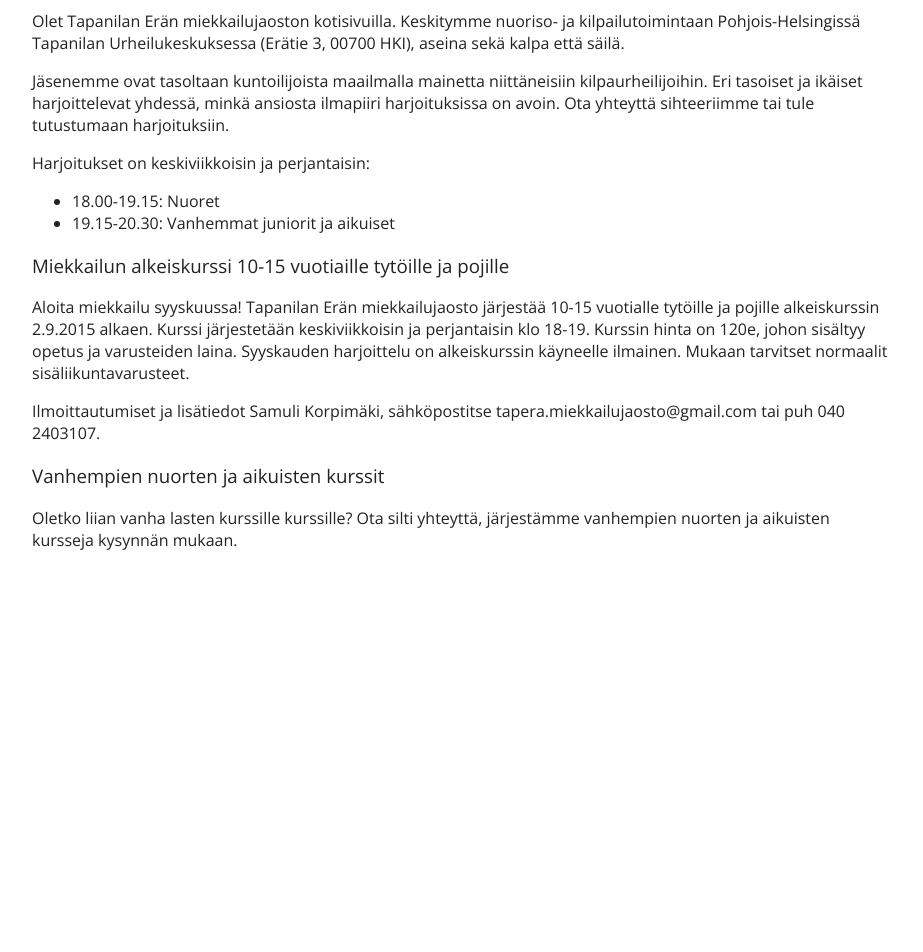
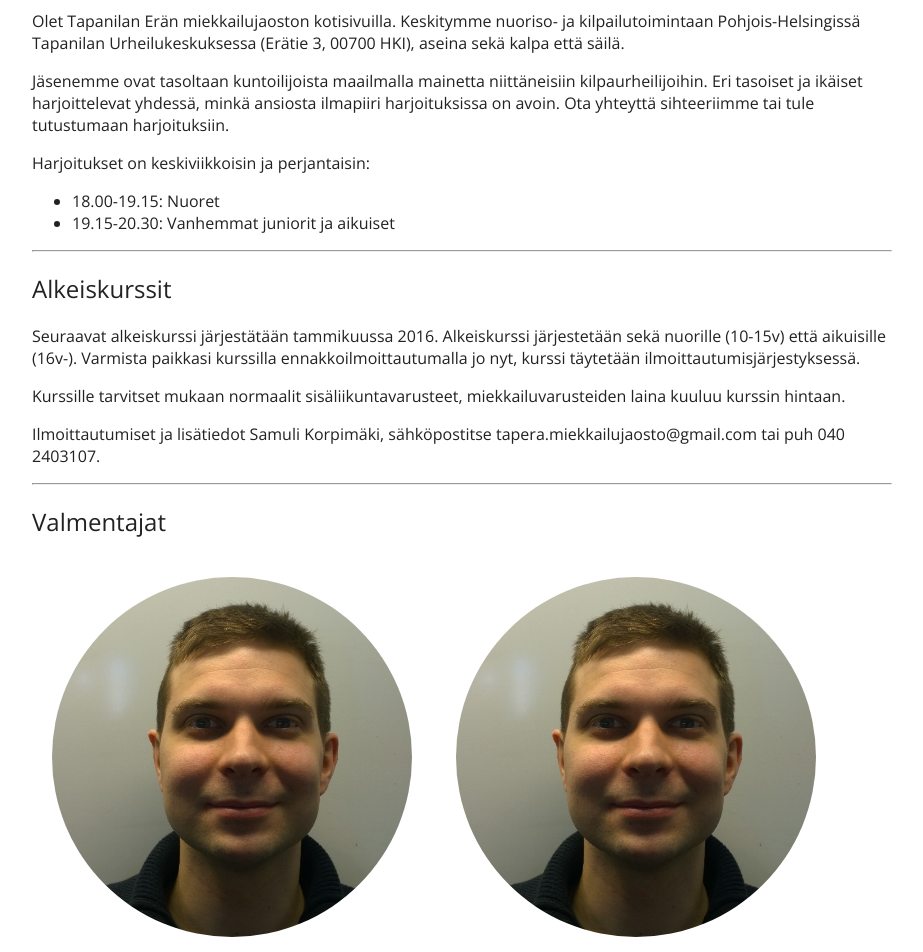
Before and after one commit to omahlama/eramiekkailu.fi, a Jekyll site: the page built from index.md, in a window 1280 px wide. Shown: the part 851-1803 px from the top of the page, without its empty margins (178-1101 px from the left). Built offline with Jekyll 4.4.1, drawn with Linux system fonts in a browser that asks for light colours; before the commit the page ends 1418 px from its top, so only the background shows below that; some of the changed text lies outside the part shown.

Commit message:
Valmentajat

```diff
--- a/css/main.css
+++ b/css/main.css
@@ -43,3 +43,20 @@
   margin: 0 auto;
   padding: 0 20px;
 }
+
+.coach {
+  max-width: 400px;
+  padding: 20px;
+
+  display: inline-block;
+  vertical-align: top;
+}
+
+.coach img {
+  width: 100%;
+  border-radius: 50%;
+}
+
+.coach h3 {
+  text-align: center
+}
--- a/index.md
+++ b/index.md
@@ -12,12 +12,48 @@
 * 18.00-19.15: Nuoret
 * 19.15-20.30: Vanhemmat juniorit ja aikuiset
 
-### Miekkailun alkeiskurssi 10-15 vuotiaille tytöille ja pojille
+<hr>
 
-Aloita miekkailu syyskuussa! Tapanilan Erän miekkailujaosto järjestää 10-15 vuotialle tytöille ja pojille alkeiskurssin 2.9.2015 alkaen. Kurssi järjestetään keskiviikkoisin ja perjantaisin klo 18-19. Kurssin hinta on 120e, johon sisältyy opetus ja varusteiden laina. Syyskauden harjoittelu on alkeiskurssin käyneelle ilmainen. Mukaan tarvitset normaalit sisäliikuntavarusteet.
+## Alkeiskurssit
+
+Seuraavat alkeiskurssi järjestätään tammikuussa 2016. Alkeiskurssi järjestetään sekä nuorille (10-15v) että aikuisille (16v-). Varmista paikkasi kurssilla ennakkoilmoittautumalla jo nyt, kurssi täytetään ilmoittautumisjärjestyksessä.
+
+Kurssille tarvitset mukaan normaalit sisäliikuntavarusteet, miekkailuvarusteiden laina kuuluu kurssin hintaan.
 
 Ilmoittautumiset ja lisätiedot Samuli Korpimäki, sähköpostitse tapera.miekkailujaosto@gmail.com tai puh 040 2403107.
 
-### Vanhempien nuorten ja aikuisten kurssit
+<hr>
 
-Oletko liian vanha lasten kurssille kurssille? Ota silti yhteyttä, järjestämme vanhempien nuorten ja aikuisten kursseja kysynnän mukaan.
+## Valmentajat
+
+<div class="coach">
+    <img src="img/olli.jpg">
+    <h3>Petri Vammelvuo</h3>
+
+Maître d’armes ja Maestro di scherma Petri Vammelvuo on miekkailujaoston päävalmentaja. Hän ohjaa erän opetusta ja valmentaa sekä kalvalla että säilällä.
+<a href="petri.html">Lue lisää >></a>
+</div>
+
+<div class="coach">
+    <img src="img/olli.jpg">
+    <h3>Samuli Korpimäki</h3>
+
+Samuli on säilän vastuuvalmentaja ja opettaa sekä nuoria että aikuisia säilistejä.
+
+</div>
+
+<div class="coach">
+    <img src="img/olli.jpg">
+    <h3>Olli Mahlamäki</h3>
+
+Olli on säilämiekkailun 8-kertainen suomenmestari. Hän kilpailee edelleen itse ja valmentaa nuorten ryhmää. Lisäksi Olli on miekkailujaoston puheenjohtaja.
+
+</div>
+
+
+<div class="coach">
+    <img src="img/olli.jpg">
+    <h3>Timo Sarpola</h3>
+
+Timo on miekkailujaoston aktiiveista pisimpään mukana ollut jäsen. Hän kilpailee itse kalvalla ja säilällä ja valmentaa nuorten kalparyhmää.
+</div>
```
Also changed, not shown: img/olli.jpg (added).
